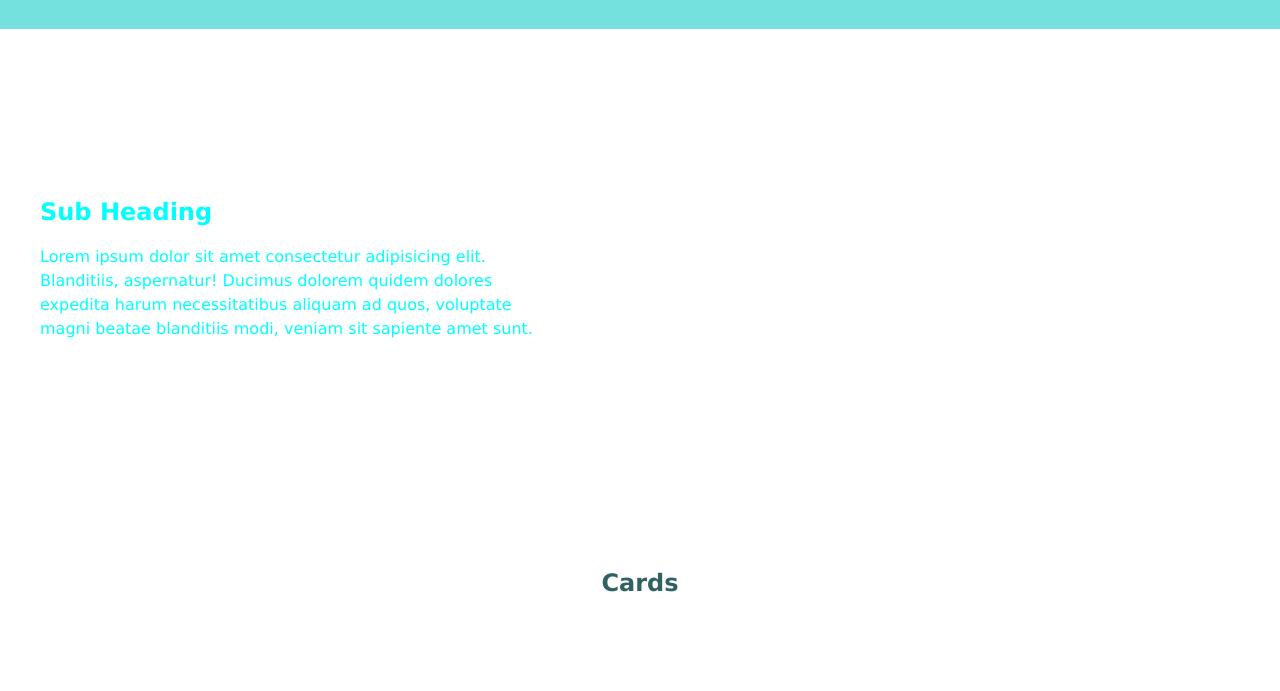
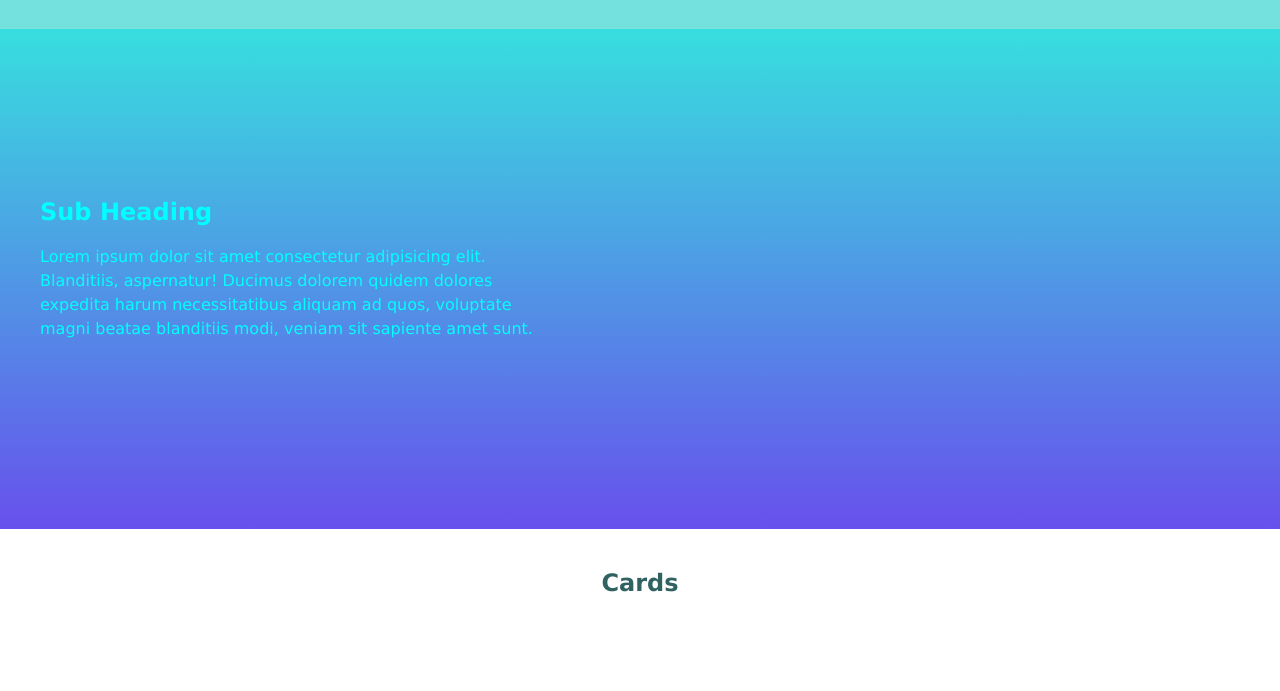
Before and after one commit to kunalmore007/SimpleSiteDesign, a plain HTML site: page index.html in a window 1280 px wide. Shown: the part 71-762 px from the top of the page. Drawn offline with Linux system fonts and the light colour scheme.

Commit message:
Update index.html

```diff
--- a/index.html
+++ b/index.html
@@ -57,7 +57,8 @@
             height: 500px;
             /* background-color: black; */
             padding: 10px;
-            background-image: url(1.jpg);
+/*             background-image: url(1.jpg); */
+            background: linear-gradient(rgba(10, 215, 215, 0.816), rgba(45, 13, 229, 0.723));
             /* overflow:hidden; */
             box-sizing: border-box;
 
```
